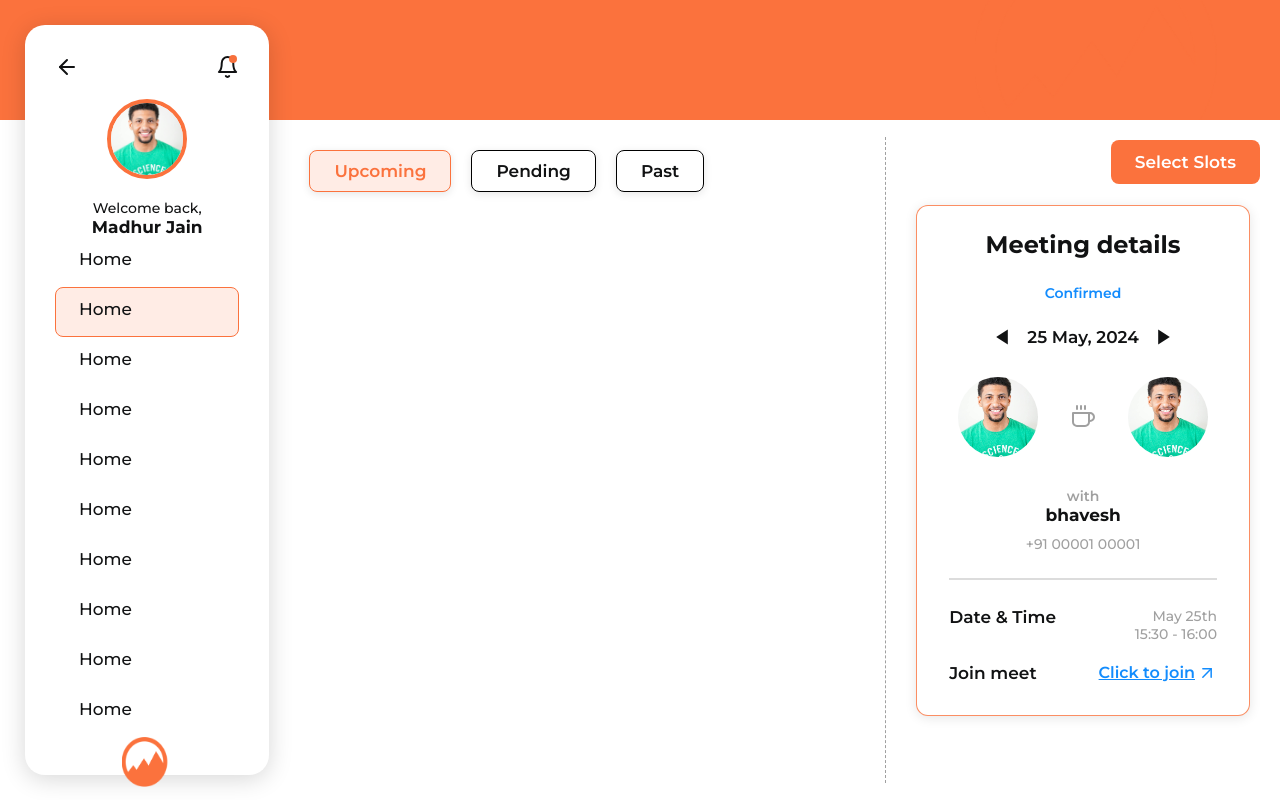
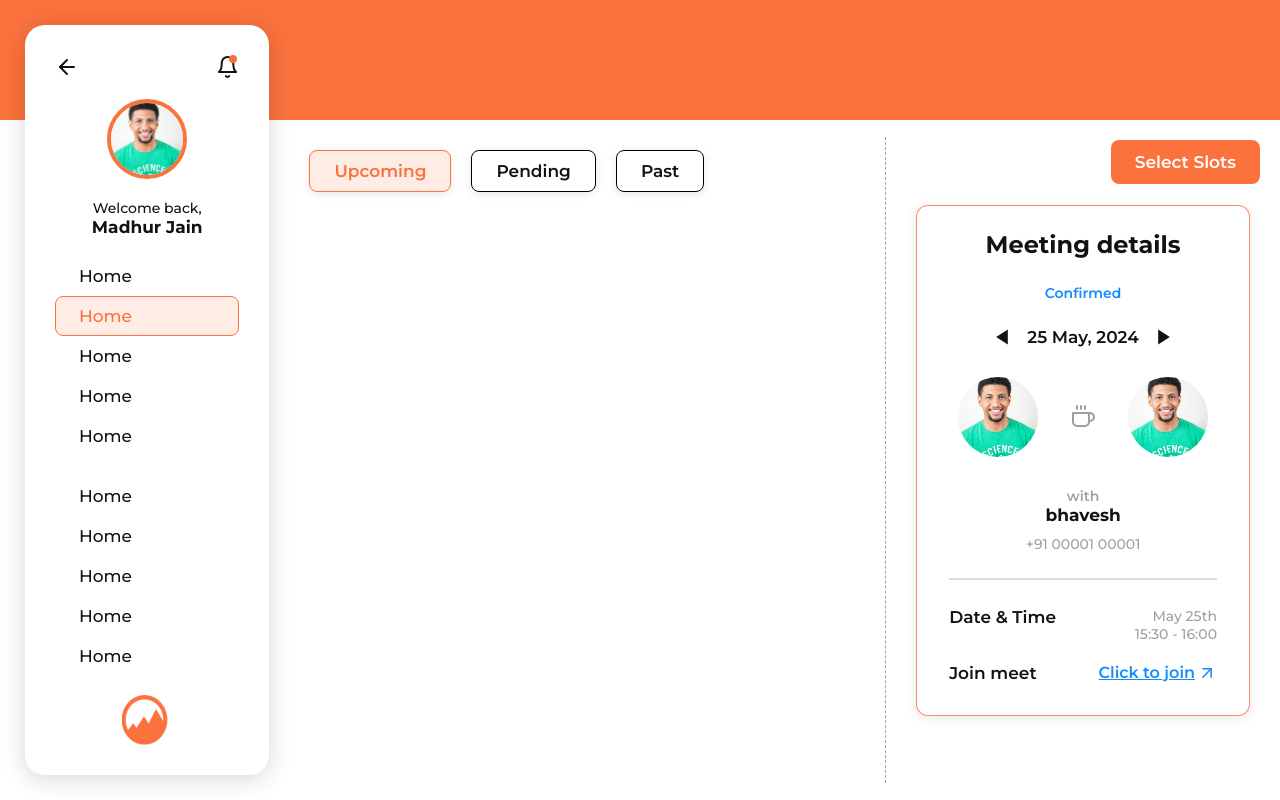
Before and after one commit to dvm-bitspilani/cel-conquest-2024, a React (Vite) app: page /dashboard/meetings in a window 1280 px wide. Built offline with nearby package versions, Linux system fonts and the light colour scheme.

Commit message:
style: hover and styling of buttons in sidebar

```diff
--- a/src/components/Dashboard/Sidebar/Button/button.module.scss
+++ b/src/components/Dashboard/Sidebar/Button/button.module.scss
@@ -5,8 +5,9 @@
   font-size: 17px;
   font-style: normal;
   font-weight: 500;
-  height: 50px;
+  height: 40px;
   border: 0px solid #fb723d;
+  line-height: 95%;
   &:hover {
     cursor: pointer;
     border: 1px solid #fb723d;
@@ -18,4 +19,10 @@
   border: 1px solid #fb723d;
   background: #ffece5;
   padding: 11px 23px;
+  color: #fb723d;
+  font-family: Montserrat;
+  font-size: 17px;
+  font-style: normal;
+  font-weight: 500;
+  line-height: 100%; /* 17px */
 }
--- a/src/components/Dashboard/Sidebar/sidebar.module.scss
+++ b/src/components/Dashboard/Sidebar/sidebar.module.scss
@@ -14,7 +14,7 @@
     flex-direction: column;
     align-items: center;
     .profileAvatar {
-      margin: 20px 0px;
+      margin-bottom: 20px;
       height: 80px;
       width: 80px;
       border-radius: 50%;
```
